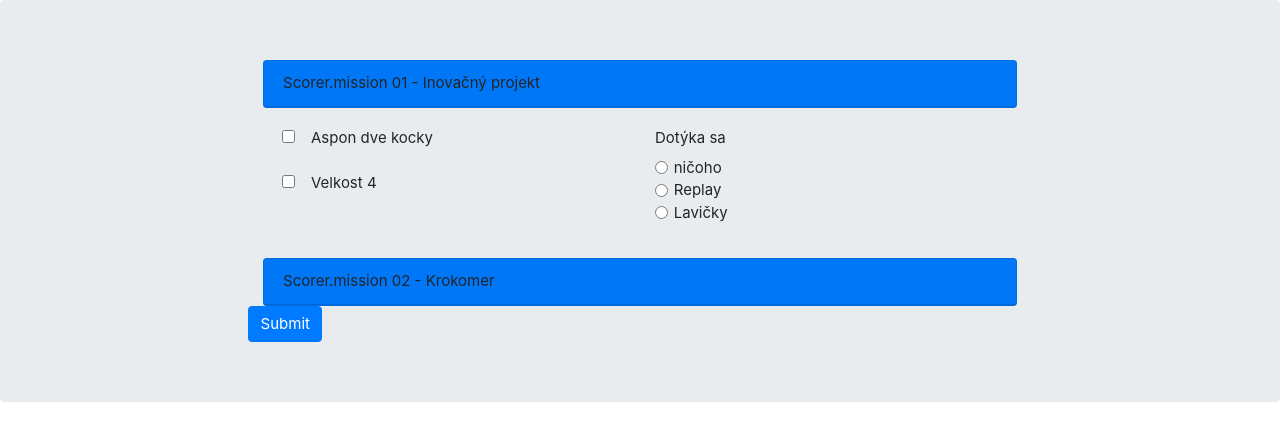
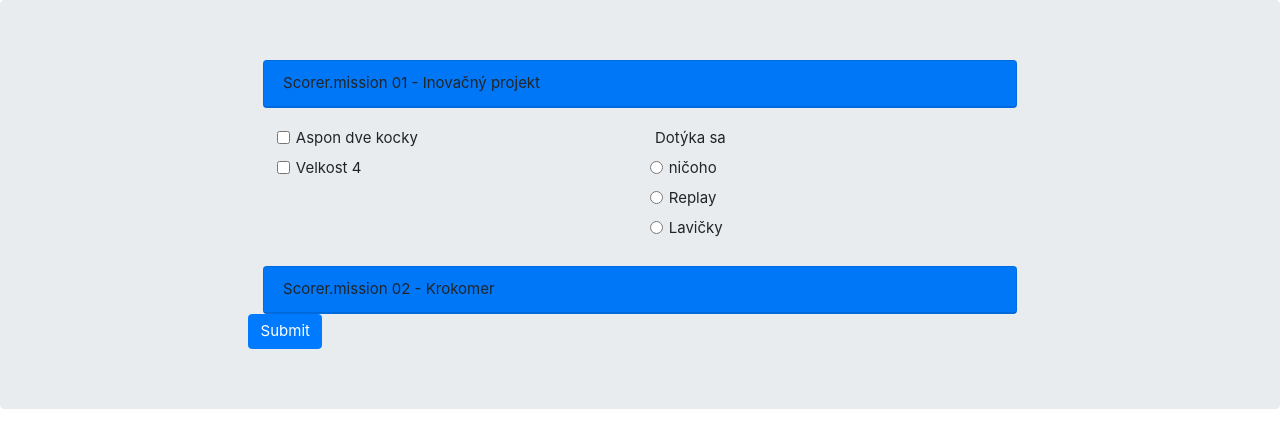
Before and after one commit to FLL-SK/tms, a React app: page /scorer in a window 1280 px wide. Shown: the top 448 px of the page. Built offline with nearby package versions, Linux system fonts and the light colour scheme.

Commit message:
panel formatting done

```diff
--- a/src/RGScorerPage/RGScp2020/RGScp2020.tsx
+++ b/src/RGScorerPage/RGScp2020/RGScp2020.tsx
@@ -53,8 +53,8 @@ function RGScp2020({ team, onSubmit, details }) {
                     <MissionPanel eventKey="01" mid="m01" tns="rg2020" onChange={calcScore}>
                         <Row xs="1" md="2">
                             <Col>
-                                <MissionQuestion.Checkbox qid="twopieces" inline />
-                                <MissionQuestion.Checkbox qid="size4" inline />
+                                <MissionQuestion.Checkbox qid="twopieces" />
+                                <MissionQuestion.Checkbox qid="size4" />
                             </Col>
                             <Col>
                                 <MissionQuestion.Radios qid="touching" radios={['none', 'replay', 'bench']} />
--- a/src/_components/MissionQuestion.tsx
+++ b/src/_components/MissionQuestion.tsx
@@ -25,12 +25,10 @@ function Checkbox(props: MQCheckboxProps) {
     const fqid = mid + '.' + qid;
 
     return (
-        <FormGroup>
-            <FormLabel>
-                <FormCheck type="checkbox" ref={register} name={fqid} onChange={onChange} {...rest} />
-                {t(tns + ':' + fqid)}
-            </FormLabel>
-        </FormGroup>
+        <Form.Row>
+            <FormCheck type="checkbox" ref={register} name={fqid} id={fqid} onChange={onChange} {...rest} />
+            <FormLabel htmlFor={fqid}>{t(tns + ':' + fqid)}</FormLabel>
+        </Form.Row>
     );
 }
 
@@ -48,20 +46,24 @@ function Radios(props: MQRadiosProps) {
     const fqid = mid + '.' + qid;
 
     return (
-        <Form.Group controlId={fqid}>
+        <>
             <Form.Label>{t(tns + ':' + fqid + '._radios')}</Form.Label>
+
             {radios.map((rid) => (
+                <Form.Row key={rid}>
                     <Form.Check
-                    label={t(tns + ':' + fqid + '.' + rid)}
                         type="radio"
+                        id={fqid + rid}
+                        key={rid}
                         name={fqid}
-                    key={rid}
                         value={rid}
                         ref={register}
                         onChange={onChange}
                         {...rest}
                     />
+                    <Form.Label htmlFor={fqid + rid}> {t(tns + ':' + fqid + '.' + rid)}</Form.Label>
+                </Form.Row>
             ))}
-        </Form.Group>
+        </>
     );
 }
```
Also changed, not shown: src/_components/MissionHeader.tsx (deleted, +0 -18 lines). Lines whose indentation alone changed are shown as unchanged.
